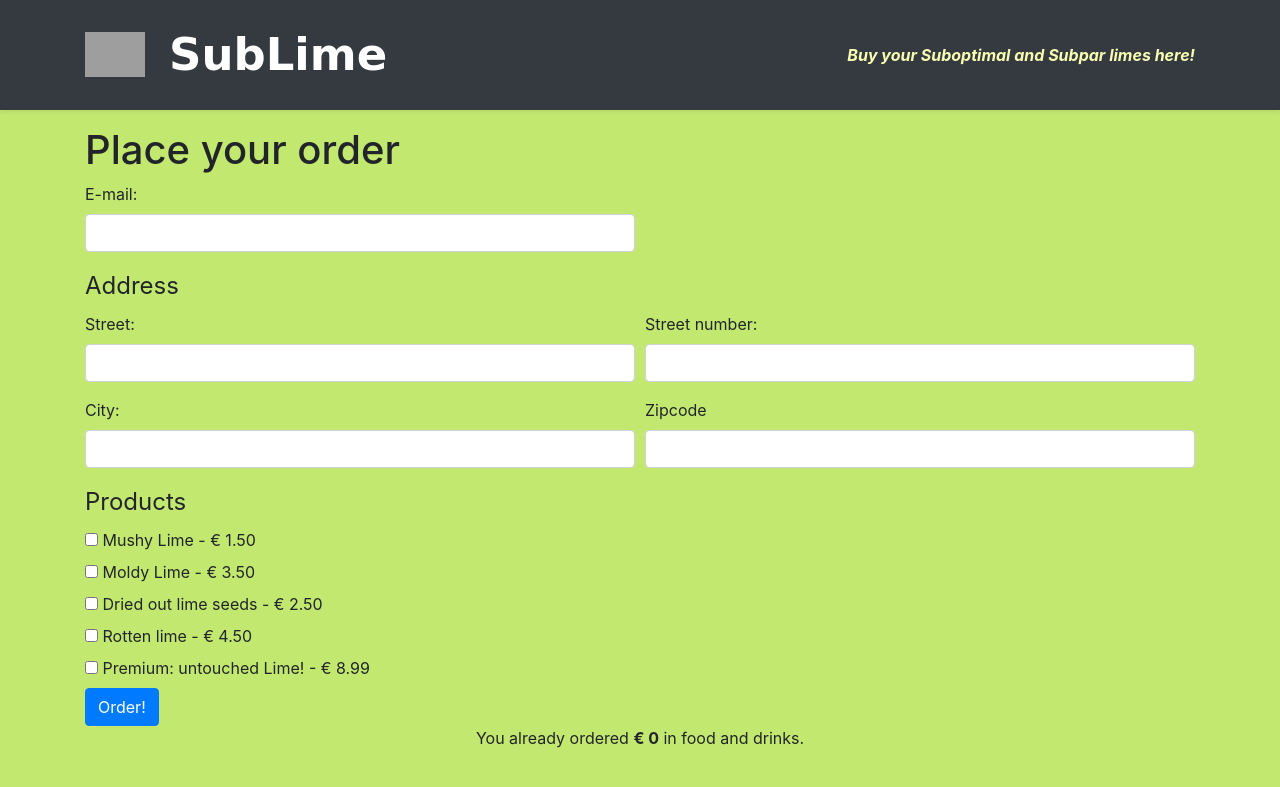
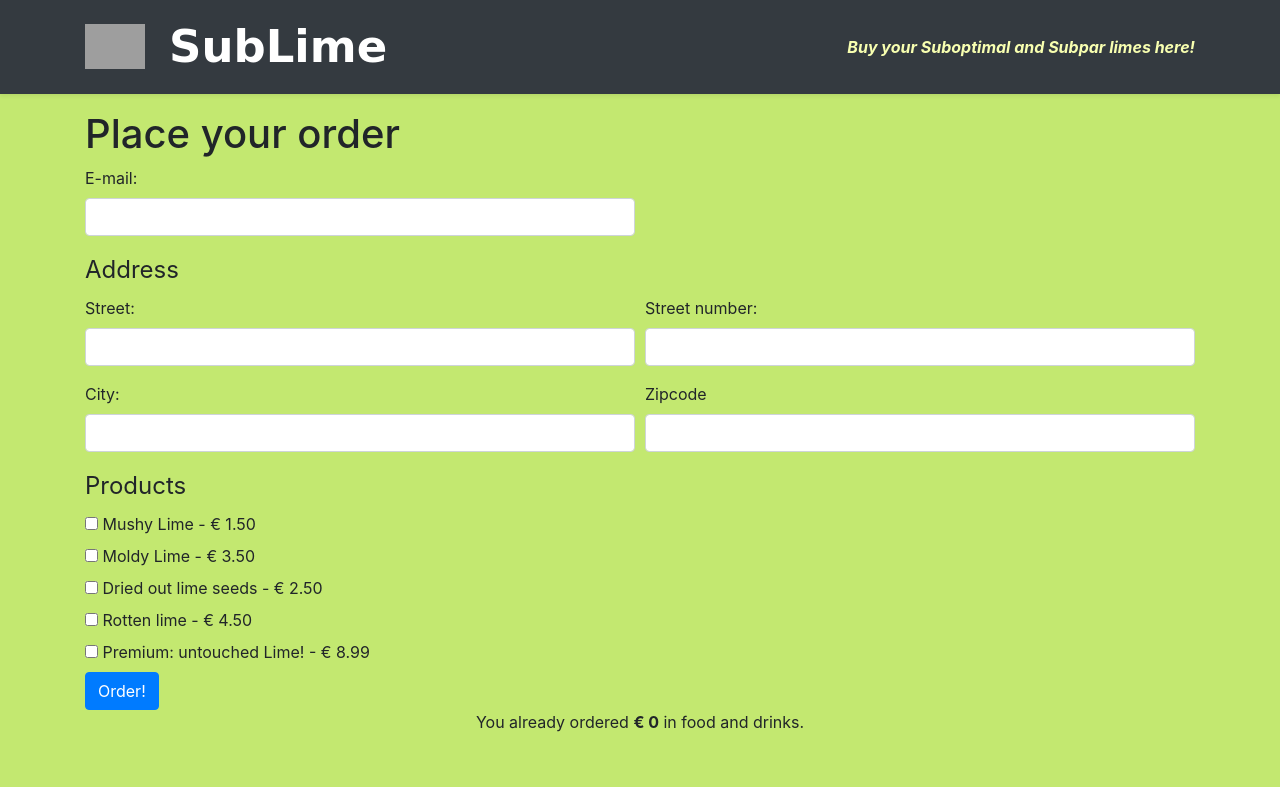
Before and after one commit to Vicible2/php-order-form, a PHP site: page /index.php in a window 1280 px wide. Shown: the top 787 px of the page. Run offline with PHP 8.4, Linux system fonts and the light colour scheme; some web fonts are replaced; grey boxes are pictures that could not be loaded.

```diff
--- a/form-view.php
+++ b/form-view.php
@@ -19,7 +19,7 @@
 </head>
 
 <body>
-    <nav class="navbar navbar-expand-lg py-3 navbar-dark bg-dark shadow-sm mb-3">
+    <nav class="navbar navbar-expand-lg py-2 navbar-dark bg-dark shadow-sm mb-3 sticky-top">
         <div class="container brandHeader">
             <a href="#" class="navbar-brand logobar">
                 <!-- Logo Image -->
@@ -101,10 +101,10 @@
                 <?php endforeach; ?>
             </fieldset>
 
-            <button type="submit" class="btn btn-primary">Order!</button>
+            <button type="submit" name="submit" class="btn btn-primary">Order!</button>
         </form>
 
-        <footer>You already ordered <strong>&euro; <?php echo $totalValue ?></strong> in food and drinks.</footer>
+        <footer class="mb-3">You already ordered <strong>&euro; <?php echo $totalValue ?></strong> in food and drinks.</footer>
     </div>
 
     <style>
--- a/index.php
+++ b/index.php
@@ -31,6 +31,13 @@ $products = [
 
 ];
 
+if(isset($_POST['submit'])){
+
+    if($products['Mushy Lime'] == 'Yes'){
+        echo "You ordered a mushy lime";
+    }
+      echo "You have ordered!";
+}
 $totalValue = 0;
 
 require 'form-view.php';
```
